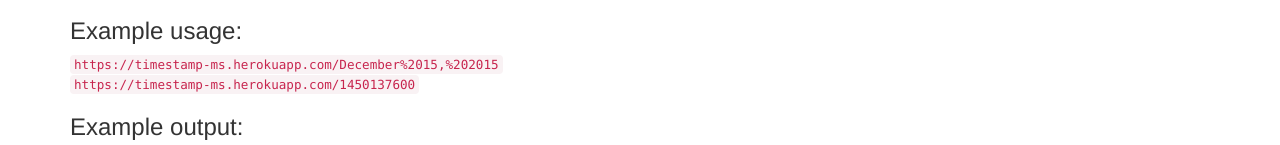
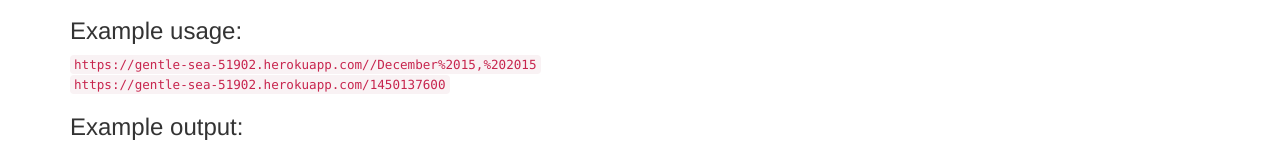
Before and after one commit to mierea/timestamp-microservice, a website: page public/index.html in a window 1280 px wide. Shown: the part 237-382 px from the top of the page. Drawn offline with nearby package versions, Linux system fonts and the light colour scheme.

Commit message:
Added correct URL to index.html

```diff
--- a/public/index.html
+++ b/public/index.html
@@ -18,8 +18,8 @@
                 <ul>3) If it does not contain a date or Unix timestamp, it returns null for those properties.</ul>
             </blockquote>
             <h3>Example usage:</h3>
-            <code>https://timestamp-ms.herokuapp.com/December%2015,%202015</code><br>
-            <code>https://timestamp-ms.herokuapp.com/1450137600</code>
+            <code>https://gentle-sea-51902.herokuapp.com//December%2015,%202015</code><br>
+            <code>https://gentle-sea-51902.herokuapp.com/1450137600</code>
             <h3>Example output:</h3>
             <code>
                 {
```
